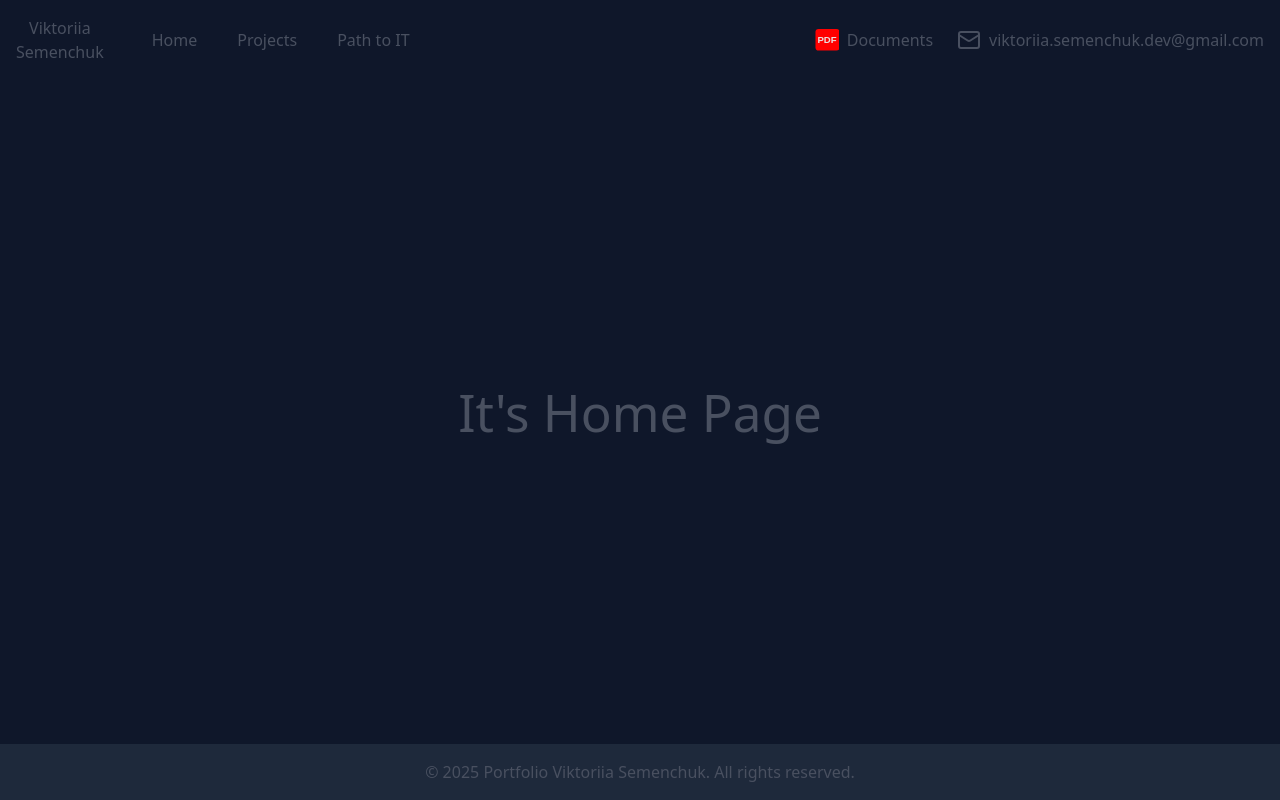
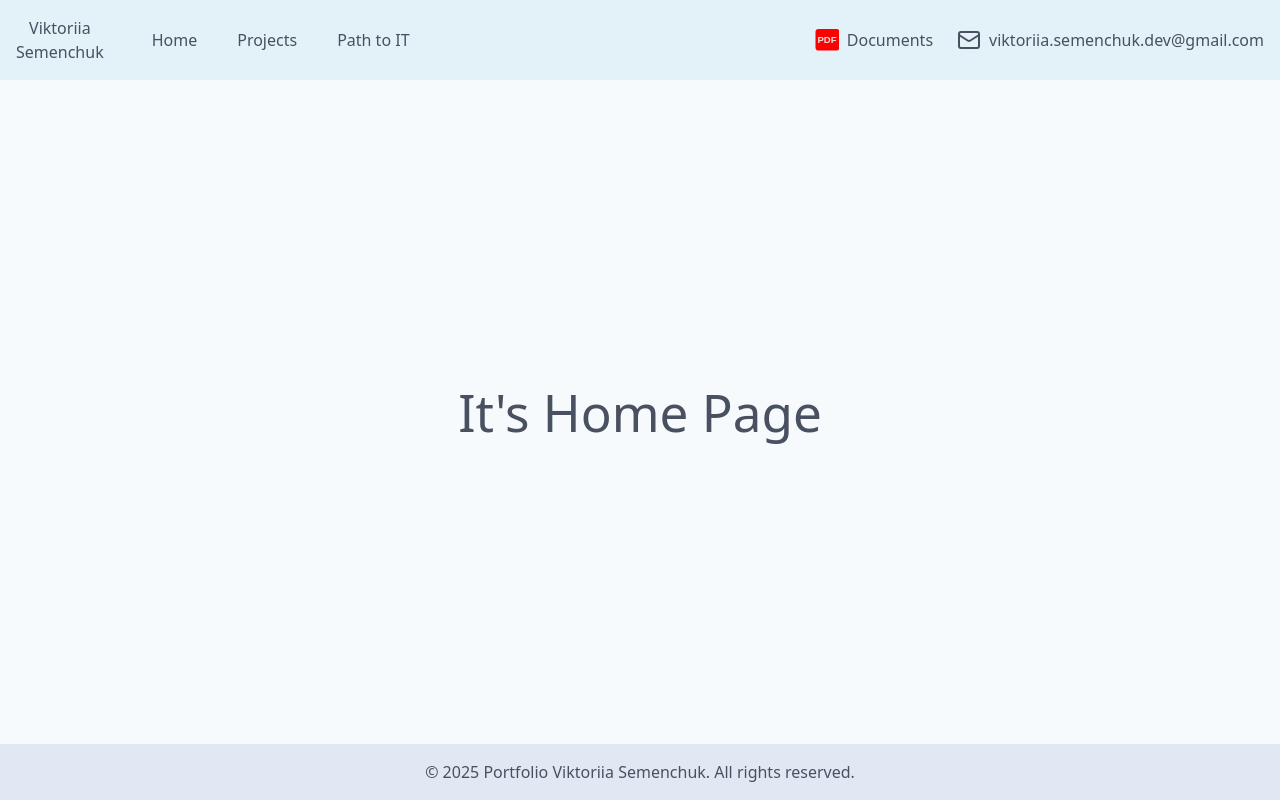
Before and after one commit to VikaSemenchuk/Portfolio, a React (Vite) app: page / in a window 1280 px wide. Built offline with nearby package versions, Linux system fonts and the light colour scheme.

Commit message:
FIX: add missing semicolons in index.css that broke theme switching

```diff
--- a/src/index.css
+++ b/src/index.css
@@ -83,12 +83,12 @@ button:focus-visible {
 
 @media (prefers-color-scheme: light) {
   :root {
-    --primary: #1F2937
-    --secondary: #4B5563
+    --primary: #1F2937;
+    --secondary: #4B5563;
 
     --background: #F7FAFC;
-    --header: #E3F2F8
-    --footer: #E0E9F3;
+    --header: #E3F2F8;
+    --footer: #e0e9f3;
     --card: #FFFFFF;
     --text: #495060;
     --accent: #3B82F6;
```
